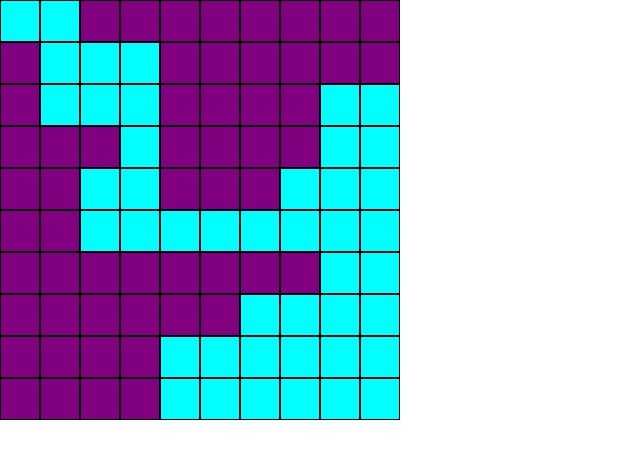
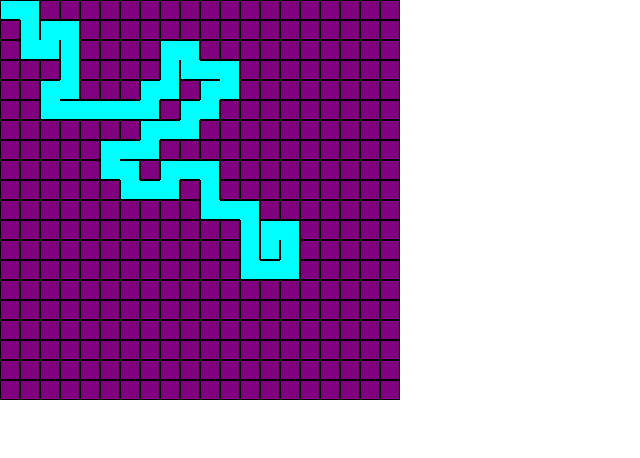
Before and after one commit to nikolajjuuel/maze, a React (Create React App) app in the folder react/: page / in a window 1280 px wide. Shown: the top 458 px of the page, without its empty margins (0-640 px from the left). Built offline with nearby package versions, Linux system fonts and the light colour scheme.

Commit message:
update maze styling

```diff
--- a/react/src/App.scss
+++ b/react/src/App.scss
@@ -22,23 +22,29 @@
 
 .cell {
   background-color: purple;
-  height: 10%;
-  width: 9.5%;
+  height: 5%;
+  width: 5%;
 }
 
 .top{
-  border-top: solid 1px;
+  border-top: solid .1em;
 }
 .right{
-  border-right: solid 1px;
+  border-right: solid .1em;
 }
 .bottom{
-  border-bottom: solid 1px;
+  border-bottom: solid .1em;
 }
 .left{
-  border-left: solid 1px;
+  border-left: solid .1em;
 }
 
 .visited {
   background-color: cyan;
 }
+
+div{
+  box-sizing: border-box;
+  border-width: 0.1em;
+
+}
--- a/react/src/Board.jsx
+++ b/react/src/Board.jsx
@@ -46,12 +46,36 @@ function index(x, y, columns) {
     return x + y * columns;
 }
 
-let i = 0;
+function removeWalls(current, next) {
+    const x = current.x - next.x;
+    const y = current.y - next.y;
+
+    console.log('current x, next, x',current.x,  next.x);
+    console.log('x',x);
+
+    if( x === -1) {
+        current.bottom = false;
+        next.top = false;
+    }
+    if( x === 1) {
+        current.top = false;
+        next.bottom = false;
+    }
+
+    if( y === 1) {
+        current.left = false;
+        next.right = false;
+    }
+    if( y === -1) {
+        current.right = false;
+        next.left = false;
+    }
+
+};
+
 
 const checkNeighbour = (cell, grid, colums) => {
     visited(cell);
-
-    console.log('cell',cell);
 
     const { x, y } = cell
     const neighbours = [];
@@ -60,7 +84,6 @@ const checkNeighbour = (cell, grid, colums) => {
     const bottom = grid[index(y, x + 1, colums)];
     const left = grid[index(y - 1, x, colums)];
 
-    console.log('check neighbour')
 
     if (top && !top.visited) {
         neighbours.push(top);
@@ -76,11 +99,9 @@ const checkNeighbour = (cell, grid, colums) => {
     }
 
     if (neighbours.length > 0) {
-        console.log(neighbours)
         const randomNeighbour = Math.floor(Math.random() * neighbours.length);
-
+        removeWalls(cell, neighbours[randomNeighbour]);
         checkNeighbour(neighbours[randomNeighbour], grid, colums);
-
     } else {
         return undefined;
     }
@@ -90,7 +111,7 @@ const checkNeighbour = (cell, grid, colums) => {
 
 export default function Board(props) {
     const { size } = props;
-    const width = 40;
+    const width = 20;
     const colums = Math.floor(size / width);
     const rows = Math.floor(size / width);
     const grid = [];
```
